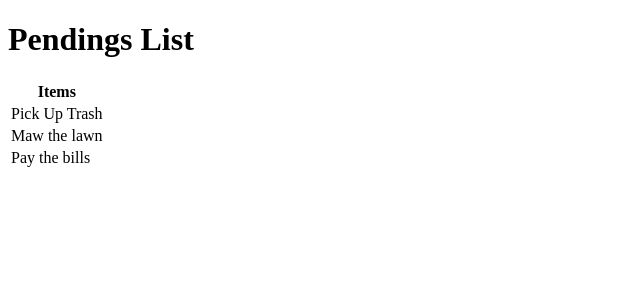
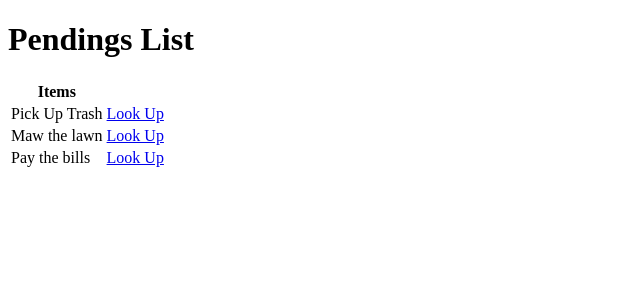
Before and after one commit to Tororo98/WebDevelopment, a Django app: page / in a window 1280 px wide. Shown: the top 300 px of the page, without its empty margins (0-640 px from the left). Run offline with Django 5.2, Linux system fonts and the light colour scheme; data comes from the database, SQL or seed files in the repository.

Commit message:
detail links from main view

```diff
--- a/src/webProject/base/templates/base/tarea_list.html
+++ b/src/webProject/base/templates/base/tarea_list.html
@@ -8,10 +8,12 @@
     <table>
         <tr>
             <th>Items</th>
+            <th></th>
         </tr>
         {% for tarea in tareas %}
         <tr>
             <td>{{tarea.titulo}}</td>
+            <td><a href="{% url 'tarea' tarea.id %}">Look Up</a></td>
         </tr>
 
         {% empty %}
```
